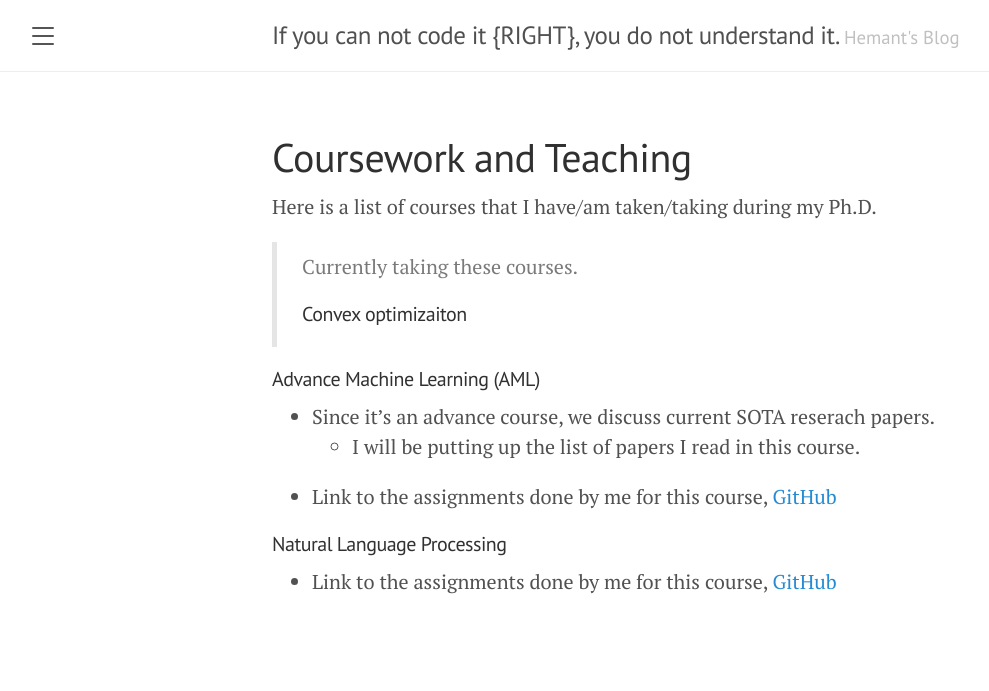
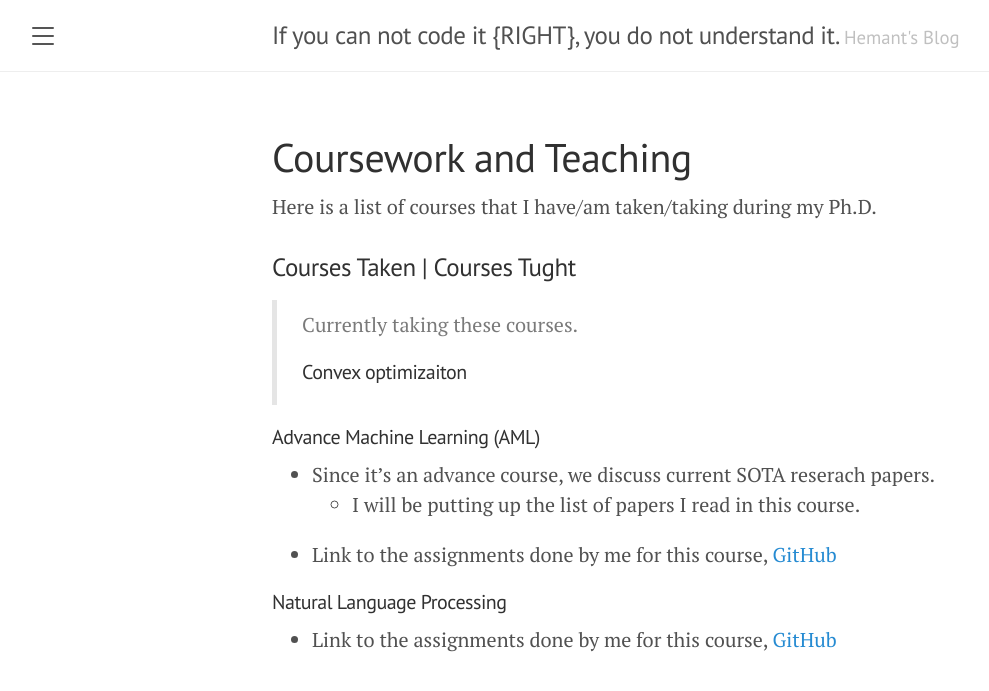
Before and after one commit to raotnameh/raotnameh.github.io, a Jekyll site: the page built from coursework.md, in a window 1280 px wide. Shown: the top 691 px of the page, without its empty margins (8-997 px from the left). Built offline with Jekyll 4.4.1, drawn with Linux system fonts in a browser that asks for light colours.

Commit message:
It's just my website

```diff
--- a/coursework.md
+++ b/coursework.md
@@ -5,6 +5,8 @@
 
 Here is a list of courses that I have/am taken/taking during my Ph.D.
 
+
+###  Courses Taken |  Courses Tught
 
 > Currently taking these courses.
 #### Convex optimizaiton
```
